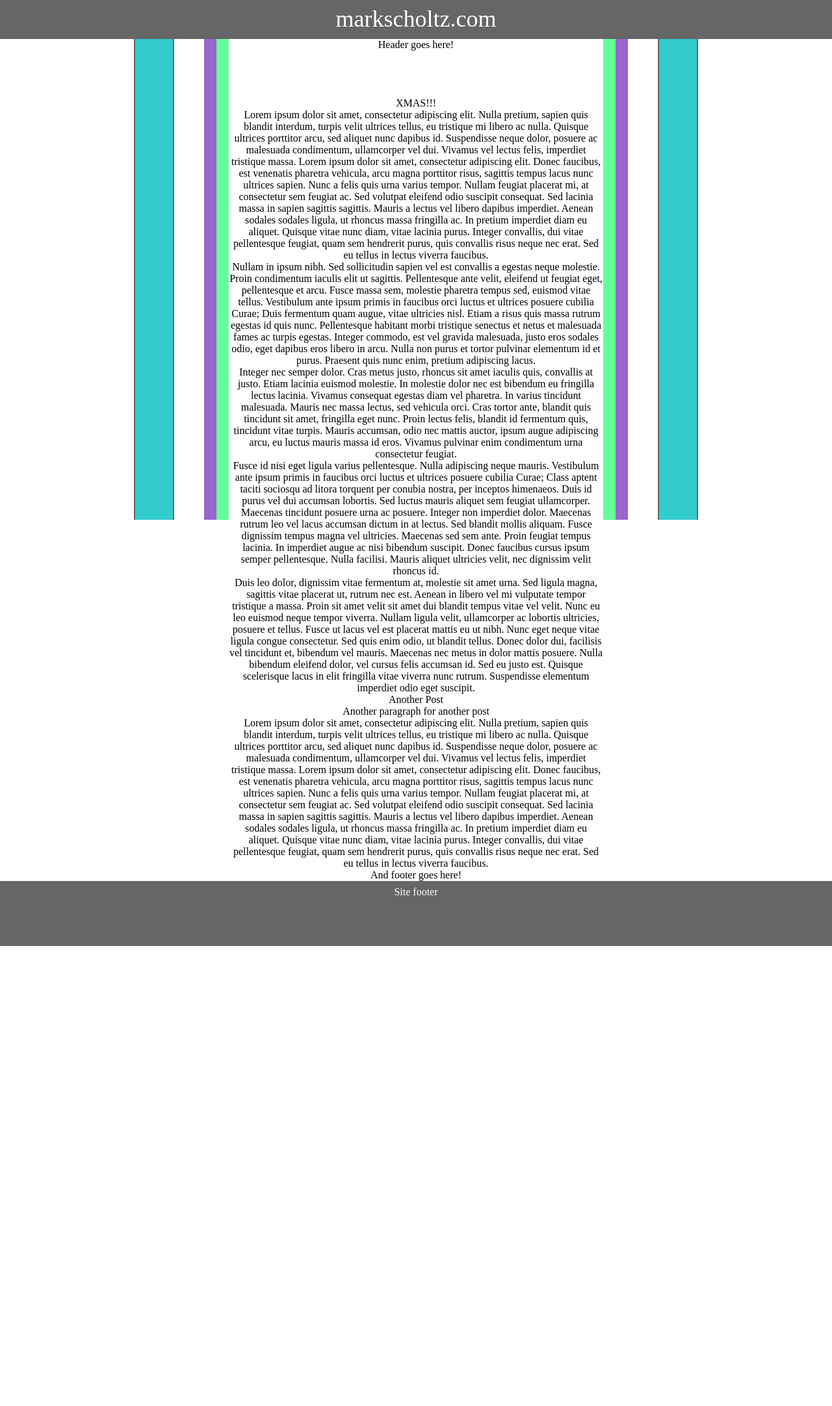
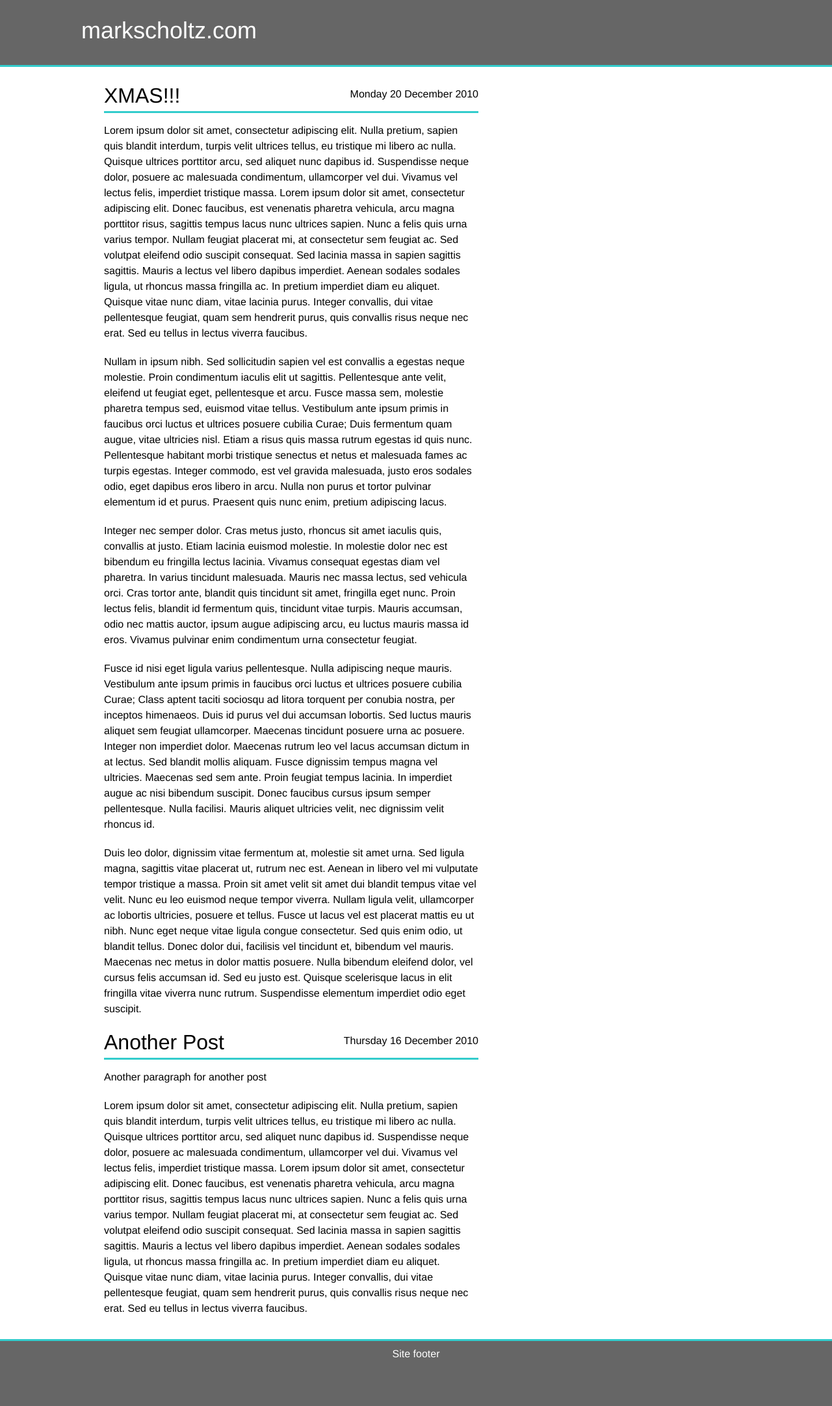
Before and after one commit to markscholtz/jekyll_blog, a Jekyll site: the page built from index.html, in a window 1280 px wide. Shown: the whole page at 65% size. Built offline with Jekyll 4.4.1, drawn with Linux system fonts in a browser that asks for light colours; before the commit the page ends 1456 px from its top, so only the background shows below that.

Commit message:
Simplification of the main layout
Removed the resizing colourful borders and generally simplified the main layout.

```diff
--- a/_layouts/default.html
+++ b/_layouts/default.html
@@ -11,38 +11,19 @@
   <body>
     <div id="wrap">
       <header id="site_header">
-        <h1>markscholtz.com</h1>
+        <a href=""><h1>markscholtz.com</h1></a>
       </header>
       <div id="main_site_content">
-        <div class="left_border fix_height">
-          <div class="green left_inner_border fix_height"></div>
-          <div class="purple left_inner_border fix_height"></div>
-          <div class="blue_outer left_inner_border fix_height">
-            <div class="blue_inner"></div>
-          </div>
-        </div>
         <div class="primary_content">
-          <header class="article_header">
-            <h1>Header goes here!</h1>
-          </header>
-          <article>
-            <ul id="posts">
-              {% for post in site.posts %}
-                <li>{{ post.title }}</li>
-                <div>{{ post.content }}</div>
-              {% endfor %}
-            </ul>
-          </article>
-          <footer class="article_footer">
-            <h1>And footer goes here!</h1>
-          </footer>
-        </div>
-        <div class="right_border fix_height">
-          <div class="green right_inner_border fix_height"></div>
-          <div class="purple right_inner_border fix_height"></div>
-          <div class="blue_outer right_inner_border fix_height">
-            <div class="blue_inner"></div>
-          </div>
+          {% for post in site.posts %}
+            <header class="article_header">
+            <a href=""><h1>{{ post.title }}</h1></a>
+              <span id="post_date">{{ post.date | date : "%A %d %B %Y" }}</span>
+            </header>
+            <article>
+              {{ post.content }}
+            </article>
+          {% endfor %}
         </div>
       </div>
     </div>
--- a/css/default.css
+++ b/css/default.css
@@ -35,6 +35,10 @@ html, body {
   height: 100%;
 }
 
+body {
+  font: 100%/1.5 "Helvetica Neue", Helvetica, Arial;
+}
+
 /*Opera Fix*/
 body:before {
 	content: "";
@@ -44,28 +48,38 @@ body:before {
 	margin-top: -32767px;/
 }
 
+p {
+  padding: 10px 0;
+}
+
 #wrap {
   min-height: 100%;
 }
 
 header#site_header {
   background-color: #666666;
+  border-bottom: 3px solid #33CCCC;
   height: 60px;
+  padding: 20px 0;
+}
+
+header#site_header a {
+  text-decoration: none;
 }
 
 header#site_header h1 {
   color: white;
   font-size: 36px;
-  padding-top: 8px;
-  text-align: center;
+  padding-left: 125px;
 }
 
 footer#site_footer {
-  position: relative;
-  margin-top: -100px;
+  background-color: #666666;
+  border-top: 3px solid #33CCCC;
   clear: both;
   height: 100px;
-  background-color: #666666;
+  margin-top: -100px;
+  position: relative;
   text-align: center;
 }
 
@@ -82,84 +96,47 @@ div#main_site_content {
   margin: 0 auto;
 }
 
-.left_border {
+.primary_content {
   float: left;
-  width: 20%;
+  max-width: 960px;
+  padding: 20px 0;
+  width: 60%;
 }
 
-.fix_height {
-  height: 100%;
-  margin: -80px 0;
+/* Article */
+header.article_header {
+  border-bottom: 3px solid #33CCCC;
+  height: 3em;
 }
 
-.right_border {
-  float: left;
-  width: 20%;
+header.article_header a {
+  color: black;
+  text-decoration: none;
 }
 
-.left_inner_border {
-  float: right;
+header.article_header h1 {
+  float: left;
+  font: bold;
+  font-size: 2em;
 }
 
-.right_inner_border {
-  float: left;
-}
-
-.green {
-  background-color: #66FF99;
-  width: 10%;
-  /*height: 100%;*/
-  max-width: 27px;
-}
-
-.purple {
-  width: 10%;
-  /*height: 100%;*/
-  background-color: #9966CC;
-  max-width: 30px;
-}
-
-.blue_outer {
-  width: 80%;
-}
-
-.blue_inner {
-  height: 100%;
-  background-color: #33CCCC;
-  border-left: 2px solid #666666;
-  border-right: 2px solid #666666;
-  margin-left: 30%;
-  margin-right: 30%;
-}
-
-.white {
-  float: left;
-  width: 40%;
-  /*height: 100%;*/
-}
-
-.primary_content {
-  float: left;
-  width: 60%;
-  max-width: 960px;
-  /*height: 100%;*/
-}
-
-/* article */
-header.article_header {
-  text-align: center;
-  height: 10%;
-  /*min-height: 50px;*/
+header.article_header span {
+  float: right;
+  padding-top: 10px;
 }
 
 article {
-  text-align: center;
-  /*height: 80%;*/
+  padding: 5px 0;
+  text-align: left;
 }
 
 footer.article_footer {
-  text-align: center;
-  /*height: 10%;*/
-  /*min-height: 50px;*/
+  font: bold;
+  padding-bottom: 20px;
+  text-align: right
 }
-/* article */
+
+footer.article_footer h2 {
+  font-size: 1.5em;
+}
+/* Article */
```
